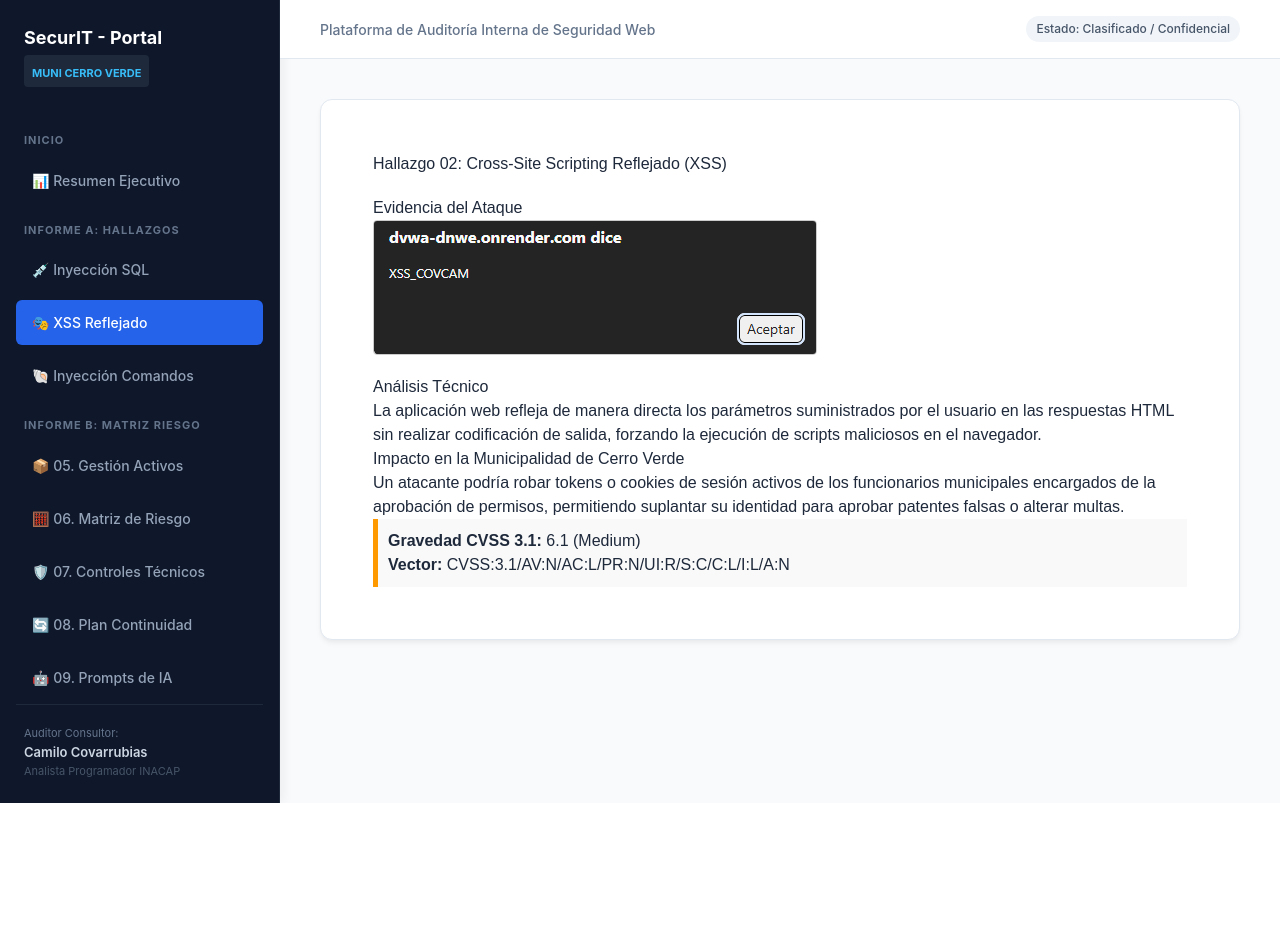
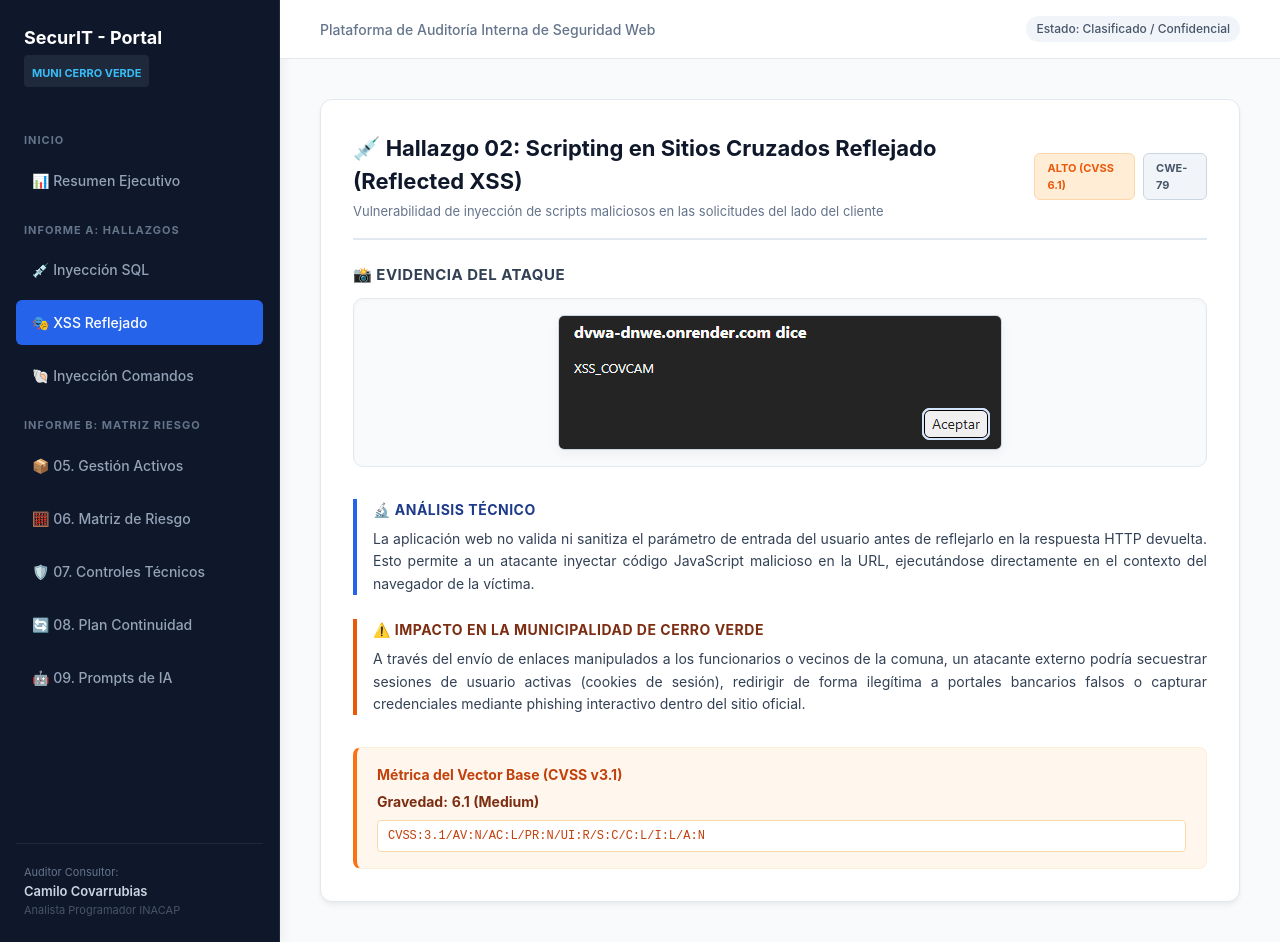
Before and after one commit to camilo15-cpu/auditoria_covcam, a React (Vite) app: page / in a window 1280 px wide. Both pictures are taken after a click on the button "🎭 XSS Reflejado". Before the commit the page ends 803 px from the top, so only its background shows below. Built offline with nearby package versions, Linux system fonts and the light colour scheme.

Commit message:
Mejora estetica y visual del componente XSS Reflejado con alertas de riesgo medio

```diff
--- a/src/components/XSS.jsx
+++ b/src/components/XSS.jsx
@@ -2,30 +2,125 @@ import React from 'react';
 
 export default function XSS() {
   return (
-    <div style={{ padding: '20px', fontFamily: 'Arial, sans-serif' }}>
-      <h2>Hallazgo 02: Cross-Site Scripting Reflejado (XSS)</h2>
-      <div style={{ margin: '20px 0' }}>
-        <h3>Evidencia del Ataque</h3>
-        <img
-          src="/img/xss_covcam.png"
-          alt="XSS Reflejado"
-          style={{ maxWidth: '100%', border: '1px solid #ccc', borderRadius: '4px' }}
-        />
+    <div style={{ fontFamily: '"Inter", "Segoe UI", Arial, sans-serif', color: '#1e293b' }}>
+
+      {/* Encabezado del Hallazgo */}
+      <div style={{
+        display: 'flex',
+        justifyContent: 'space-between',
+        alignItems: 'center',
+        borderBottom: '2px solid #e2e8f0',
+        paddingBottom: '16px',
+        marginBottom: '24px'
+      }}>
+        <div>
+          <h2 style={{ fontSize: '22px', fontWeight: '700', color: '#0f172a', margin: 0 }}>
+            💉 Hallazgo 02: Scripting en Sitios Cruzados Reflejado (Reflected XSS)
+          </h2>
+          <p style={{ fontSize: '13px', color: '#64748b', margin: '4px 0 0 0' }}>
+            Vulnerabilidad de inyección de scripts maliciosos en las solicitudes del lado del cliente
+          </p>
+        </div>
+
+        {/* Badges de Estado */}
+        <div style={{ display: 'flex', gap: '8px' }}>
+          <span style={{ backgroundColor: '#ffedd5', color: '#ea580c', fontSize: '11px', fontWeight: 'bold', padding: '6px 12px', borderRadius: '6px', border: '1px solid #fed7aa' }}>
+            ALTO (CVSS 6.1)
+          </span>
+          <span style={{ backgroundColor: '#f1f5f9', color: '#475569', fontSize: '11px', fontWeight: 'bold', padding: '6px 12px', borderRadius: '6px', border: '1px solid #cbd5e1' }}>
+            CWE-79
+          </span>
+        </div>
       </div>
-      <h3>Análisis Técnico</h3>
-      <p>
-        La aplicación web refleja de manera directa los parámetros suministrados por el usuario en las respuestas HTML
-        sin realizar codificación de salida, forzando la ejecución de scripts maliciosos en el navegador.
-      </p>
-      <h3>Impacto en la Municipalidad de Cerro Verde</h3>
-      <p>
-        Un atacante podría robar tokens o cookies de sesión activos de los funcionarios municipales encargados de la
-        aprobación de permisos, permitiendo suplantar su identidad para aprobar patentes falsas o alterar multas.
-      </p>
-      <blockquote style={{ background: '#f9f9f9', padding: '10px', borderLeft: '5px solid #ff9900' }}>
-        <strong>Gravedad CVSS 3.1:</strong> 6.1 (Medium) <br />
-        <strong>Vector:</strong> CVSS:3.1/AV:N/AC:L/PR:N/UI:R/S:C/C:L/I:L/A:N
-      </blockquote>
+
+      {/* Sección: Evidencia del Ataque */}
+      <div style={{ marginBottom: '32px' }}>
+        <h3 style={{ fontSize: '15px', fontWeight: '700', color: '#334155', marginBottom: '12px', textTransform: 'uppercase', letterSpacing: '0.5px' }}>
+          📸 Evidencia del Ataque
+        </h3>
+
+        {/* Contenedor estético para la imagen */}
+        <div style={{
+          backgroundColor: '#f8fafc',
+          border: '1px solid #e2e8f0',
+          borderRadius: '10px',
+          padding: '16px',
+          boxShadow: 'inset 0 2px 4px rgba(0,0,0,0.02)',
+          display: 'flex',
+          justifyContent: 'center'
+        }}>
+          <img
+            src="/img/xss_covcam.png"
+            alt="Evidencia XSS Reflejado en DVWA"
+            style={{
+              maxWidth: '100%',
+              height: 'auto',
+              borderRadius: '6px',
+              border: '1px solid #cbd5e1',
+              boxShadow: '0 4px 12px rgba(0,0,0,0.05)'
+            }}
+          />
+        </div>
+      </div>
+
+      {/* Grid de Análisis e Impacto */}
+      <div style={{ display: 'flex', flexDirection: 'column', gap: '24px', marginBottom: '32px' }}>
+
+        {/* Bloque Análisis Técnico */}
+        <div style={{ borderLeft: '4px solid #2563eb', paddingLeft: '16px' }}>
+          <h4 style={{ fontSize: '14px', fontWeight: '700', color: '#1e3a8a', margin: '0 0 8px 0', textTransform: 'uppercase', letterSpacing: '0.5px' }}>
+            🔬 Análisis Técnico
+          </h4>
+          <p style={{ fontSize: '14px', lineHeight: '1.6', color: '#334155', margin: 0, textAlign: 'justify' }}>
+            La aplicación web no valida ni sanitiza el parámetro de entrada del usuario antes de reflejarlo en la respuesta HTTP devuelta. Esto permite a un atacante inyectar código JavaScript malicioso en la URL, ejecutándose directamente en el contexto del navegador de la víctima.
+          </p>
+        </div>
+
+        {/* Bloque Impacto */}
+        <div style={{ borderLeft: '4px solid #ea580c', paddingLeft: '16px' }}>
+          <h4 style={{ fontSize: '14px', fontWeight: '700', color: '#7c2d12', margin: '0 0 8px 0', textTransform: 'uppercase', letterSpacing: '0.5px' }}>
+            ⚠️ Impacto en la Municipalidad de Cerro Verde
+          </h4>
+          <p style={{ fontSize: '14px', lineHeight: '1.6', color: '#334155', margin: 0, textAlign: 'justify' }}>
+            A través del envío de enlaces manipulados a los funcionarios o vecinos de la comuna, un atacante externo podría secuestrar sesiones de usuario activas (cookies de sesión), redirigir de forma ilegítima a portales bancarios falsos o capturar credenciales mediante phishing interactivo dentro del sitio oficial.
+          </p>
+        </div>
+
+      </div>
+
+      {/* Bloque Profesional de Métrica CVSS 3.1 */}
+      <div style={{
+        backgroundColor: '#fff7ed',
+        border: '1px solid #ffedd5',
+        borderLeft: '4px solid #f97316',
+        borderRadius: '8px',
+        padding: '16px 20px'
+      }}>
+        <div style={{ display: 'flex', alignItems: 'center', gap: '10px', marginBottom: '6px' }}>
+          <span style={{ fontSize: '14px', fontWeight: '700', color: '#c2410c' }}>
+            Métrica del Vector Base (CVSS v3.1)
+          </span>
+        </div>
+        <div style={{ display: 'flex', flexDirection: 'column', gap: '4px' }}>
+          <div style={{ fontSize: '14px', color: '#7c2d12' }}>
+            <strong>Gravedad:</strong> <span style={{ fontWeight: '700' }}>6.1 (Medium)</span>
+          </div>
+          <div style={{
+            fontFamily: 'monospace',
+            fontSize: '12px',
+            backgroundColor: '#ffffff',
+            padding: '6px 10px',
+            borderRadius: '4px',
+            border: '1px solid #fed7aa',
+            color: '#c2410c',
+            marginTop: '4px',
+            overflowX: 'auto'
+          }}>
+            CVSS:3.1/AV:N/AC:L/PR:N/UI:R/S:C/C:L/I:L/A:N
+          </div>
+        </div>
+      </div>
+
     </div>
   );
 }
```
